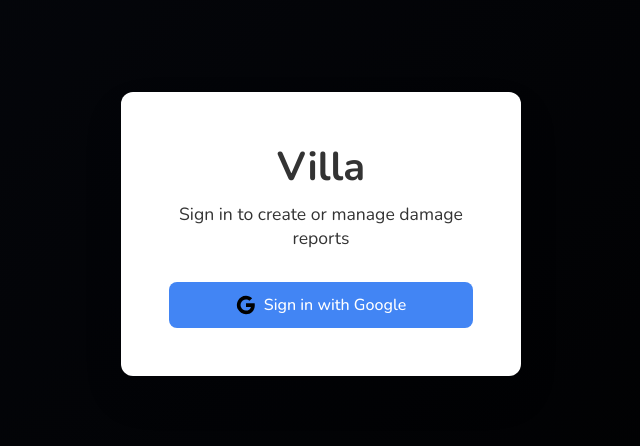
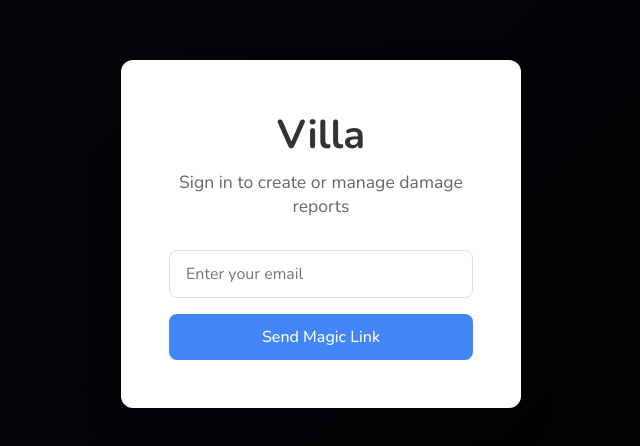
Before and after one commit to MikaelWeiss/villa, a React (Create React App) app: page /signin in a window 1280 px wide. Shown: the part 166-612 px from the top of the page, without its empty margins (319-959 px from the left). Built offline with nearby package versions, Linux system fonts and the light colour scheme; no server answers.

Commit message:
Got sign in working

```diff
--- a/src/authentication/index.js
+++ b/src/authentication/index.js
@@ -5,7 +5,7 @@ const AuthContext = React.createContext({
   user: null,
   userRole: null,
   loading: true,
-  signInWithGoogle: async () => {},
+  signInWithMagicLink: async () => {},
   signOutUser: async () => {},
 });
 
@@ -35,7 +35,7 @@ export function AuthProvider({ children }) {
         setUser(session.user);
         const role = getUserRole(session.user);
         setUserRole(role);
-        console.log('User role determined:', role);
+        console.log('User role from JWT:', role);
       }
       setLoading(false);
     });
@@ -48,7 +48,7 @@ export function AuthProvider({ children }) {
       if (session?.user) {
         const role = getUserRole(session.user);
         setUserRole(role);
-        console.log('User role determined:', role);
+        console.log('User role from JWT:', role);
       } else {
         setUserRole(null);
       }
@@ -61,16 +61,16 @@ export function AuthProvider({ children }) {
     };
   }, []);
 
-  const signInWithGoogle = React.useCallback(async () => {
-    const { error } = await supabase.auth.signInWithOAuth({
-      provider: 'google',
+  const signInWithMagicLink = React.useCallback(async (email) => {
+    const { error } = await supabase.auth.signInWithOtp({
+      email: email,
       options: {
-        redirectTo: window.location.origin,
+        emailRedirectTo: window.location.origin,
       }
     });
 
     if (error) {
-      console.error('Error signing in with Google:', error);
+      console.error('Error sending magic link:', error);
       throw error;
     }
   }, []);
@@ -83,7 +83,7 @@ export function AuthProvider({ children }) {
     }
   }, []);
 
-  const value = React.useMemo(() => ({ user, userRole, loading, signInWithGoogle, signOutUser }), [user, userRole, loading, signInWithGoogle, signOutUser]);
+  const value = React.useMemo(() => ({ user, userRole, loading, signInWithMagicLink, signOutUser }), [user, userRole, loading, signInWithMagicLink, signOutUser]);
 
   return (
     <AuthContext.Provider value={value}>
--- a/src/pages/SignInPage.jsx
+++ b/src/pages/SignInPage.jsx
@@ -1,7 +1,69 @@
+import { useState } from 'react';
 import { useAuth } from '../authentication';
 
 export default function SignInPage() {
-  const { signInWithGoogle } = useAuth();
+  const { signInWithMagicLink } = useAuth();
+  const [email, setEmail] = useState('');
+  const [loading, setLoading] = useState(false);
+  const [emailSent, setEmailSent] = useState(false);
+  const [error, setError] = useState('');
+
+  const handleSubmit = async (e) => {
+    e.preventDefault();
+    setLoading(true);
+    setError('');
+
+    try {
+      await signInWithMagicLink(email);
+      setEmailSent(true);
+    } catch (err) {
+      setError(err.message || 'Failed to send magic link');
+    } finally {
+      setLoading(false);
+    }
+  };
+
+  if (emailSent) {
+    return (
+      <div style={{
+        minHeight: '100vh',
+        background: 'linear-gradient(135deg,rgb(5, 7, 13) 0%,rgb(0, 0, 0) 100%)',
+        display: 'flex',
+        alignItems: 'center',
+        justifyContent: 'center',
+        fontFamily: 'Arial, sans-serif'
+      }}>
+        <div style={{
+          background: 'white',
+          padding: '3rem',
+          borderRadius: '12px',
+          boxShadow: '0 20px 40px rgba(0,0,0,0.1)',
+          textAlign: 'center',
+          maxWidth: '400px',
+          width: '100%',
+          margin: '1rem'
+        }}>
+          <div style={{
+            fontSize: '3rem',
+            marginBottom: '1rem'
+          }}>📧</div>
+          <h2 style={{
+            color: '#333',
+            marginBottom: '1rem',
+            fontSize: '1.8rem'
+          }}>Check your email</h2>
+          <p style={{
+            color: '#666',
+            fontSize: '1rem',
+            lineHeight: '1.5'
+          }}>
+            We've sent a magic link to <strong>{email}</strong>.
+            Click the link in the email to sign in.
+          </p>
+        </div>
+      </div>
+    );
+  }
 
   return (
     <div style={{
@@ -27,41 +89,62 @@ export default function SignInPage() {
           marginBottom: '0.5rem',
           fontSize: '2.5rem',
           fontWeight: 'bold'
-        }}>Villa </h1>
+        }}>Villa</h1>
         <p style={{
-          color: '#333',
+          color: '#666',
           marginBottom: '2rem',
           fontSize: '1.1rem'
         }}>Sign in to create or manage damage reports</p>
+
+        <form onSubmit={handleSubmit}>
+          <input
+            type="email"
+            placeholder="Enter your email"
+            value={email}
+            onChange={(e) => setEmail(e.target.value)}
+            required
+            style={{
+              width: '100%',
+              padding: '12px 16px',
+              borderRadius: '8px',
+              border: '1px solid #ddd',
+              fontSize: '1rem',
+              marginBottom: '1rem',
+              boxSizing: 'border-box'
+            }}
+          />
+
+          {error && (
+            <p style={{
+              color: '#e53e3e',
+              fontSize: '0.875rem',
+              marginBottom: '1rem'
+            }}>
+              {error}
+            </p>
+          )}
+
           <button
-          onClick={signInWithGoogle}
+            type="submit"
+            disabled={loading}
             style={{
-            background: '#4285f4',
+              background: loading ? '#999' : '#4285f4',
               color: 'white',
               border: 'none',
               padding: '12px 24px',
               borderRadius: '8px',
               fontSize: '1rem',
               fontWeight: '500',
-            cursor: 'pointer',
+              cursor: loading ? 'not-allowed' : 'pointer',
               width: '100%',
-            display: 'flex',
-            alignItems: 'center',
-            justifyContent: 'center',
-            gap: '8px',
               transition: 'background 0.2s'
             }}
-          onMouseOver={(e) => e.target.style.background = '#3367d6'}
-          onMouseOut={(e) => e.target.style.background = '#4285f4'}
+            onMouseOver={(e) => !loading && (e.target.style.background = '#3367d6')}
+            onMouseOut={(e) => !loading && (e.target.style.background = '#4285f4')}
           >
-          <svg width="20" height="20" viewBox="0 0 24 24">
-            <path fill="currentColor" d="M22.56 12.25c0-.78-.07-1.53-.2-2.25H12v4.26h5.92c-.26 1.37-1.04 2.53-2.21 3.31v2.77h3.57c2.08-1.92 3.28-4.74 3.28-8.09z"/>
-            <path fill="currentColor" d="M12 23c2.97 0 5.46-.98 7.28-2.66l-3.57-2.77c-.98.66-2.23 1.06-3.71 1.06-2.86 0-5.29-1.93-6.16-4.53H2.18v2.84C3.99 20.53 7.7 23 12 23z"/>
-            <path fill="currentColor" d="M5.84 14.09c-.22-.66-.35-1.36-.35-2.09s.13-1.43.35-2.09V7.07H2.18C1.43 8.55 1 10.22 1 12s.43 3.45 1.18 4.93l2.85-2.22.81-.62z"/>
-            <path fill="currentColor" d="M12 5.38c1.62 0 3.06.56 4.21 1.64l3.15-3.15C17.45 2.09 14.97 1 12 1 7.7 1 3.99 3.47 2.18 7.07l3.66 2.84c.87-2.6 3.3-4.53 6.16-4.53z"/>
-          </svg>
-          Sign in with Google
+            {loading ? 'Sending...' : 'Send Magic Link'}
           </button>
+        </form>
       </div>
     </div>
   );
```
Also changed, not shown: 1 other file (tests, documents, lock files or other folders). Lines whose indentation alone changed are shown as unchanged.
